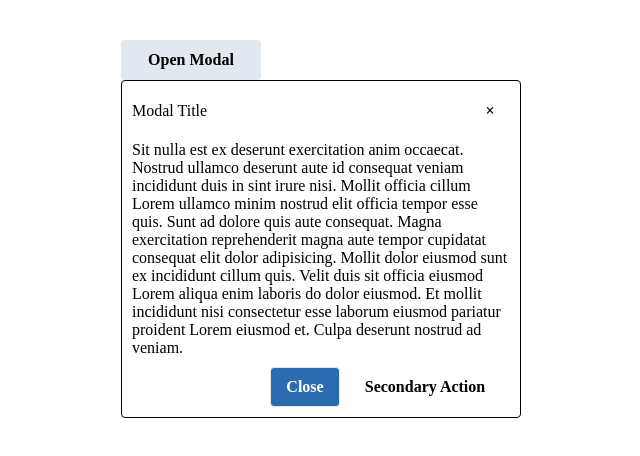
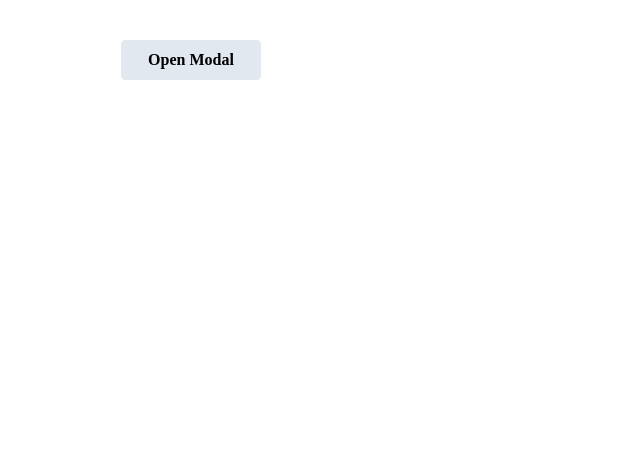
Before and after one commit to bitaKitsui/modal-app, a Vue app: page / in a window 1280 px wide. Shown: the top 456 px of the page, without its empty margins (319-959 px from the left). Built offline with nearby package versions, Linux system fonts and the light colour scheme.

Commit message:
feat: modalをbooleanで切り替え

```diff
--- a/src/components/organisms/BaseModal.vue
+++ b/src/components/organisms/BaseModal.vue
@@ -1,12 +1,15 @@
 <script setup lang="ts">
+import { ref } from 'vue'
 import BaseBody from '../molecules/BaseBody.vue'
 import BaseFooter from '../molecules/BaseFooter.vue'
 import BaseHeader from '../molecules/BaseHeader.vue'
 import { MODAL_BODY } from '../../constants'
+
+const isActive = ref(false)
 </script>
 
 <template>
-  <div class="modal">
+  <div v-if="isActive" class="modal">
     <BaseHeader :header-title="'Modal Title'" />
     <BaseBody :body="MODAL_BODY" />
     <BaseFooter />
```
Also changed, not shown: src/types/index.ts (deleted).
